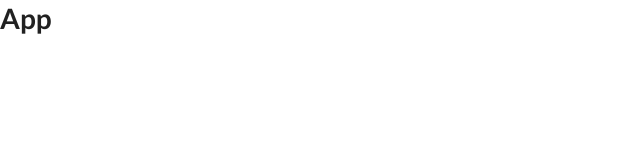
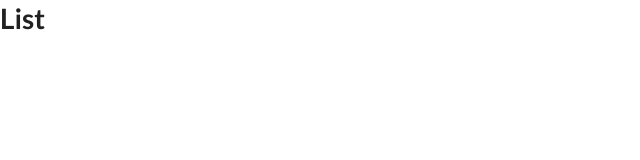
Before and after one commit to hastytoro/redux-songs-sandbox, a React (Create React App) app: page / in a window 1280 px wide. Shown: the top 160 px of the page, without its empty margins (0-640 px from the left). Built offline with nearby package versions, Linux system fonts and the light colour scheme.

Commit message:
4) Connect component and mapping state to props

```diff
--- a/src/components/App.jsx
+++ b/src/components/App.jsx
@@ -1,10 +1,10 @@
 import React from "react";
-import { selectSong } from "../actions";
+import SongList from "./SongList";
 
 const App = () => {
   return (
     <div>
-      <h1>App</h1>
+      <SongList />
     </div>
   );
 };
--- /dev/null
+++ b/src/components/SongList.jsx
@@ -0,0 +1,17 @@
+import React from "react";
+import { connect } from "react-redux";
+
+const SongList = (props) => {
+  console.log(props);
+  return (
+    <div>
+      <h1>List</h1>
+    </div>
+  );
+};
+
+const mapStateToProps = (state) => {
+  return { songs: state.songs };
+};
+
+export default connect(mapStateToProps)(SongList);
--- a/src/index.js
+++ b/src/index.js
@@ -1,15 +1,16 @@
 import React from "react";
-import ReactDOM from "react-dom";
-
 import App from "./components/App";
+import { createRoot } from "react-dom/client";
 
 import { Provider } from "react-redux";
 import { createStore } from "redux";
 import reducers from "./reducers";
 
-ReactDOM.render(
+const container = document.getElementById("root");
+const root = createRoot(container);
+
+root.render(
   <Provider store={createStore(reducers)}>
     <App />
-  </Provider>,
-  document.querySelector("#root")
+  </Provider>
 );
```
